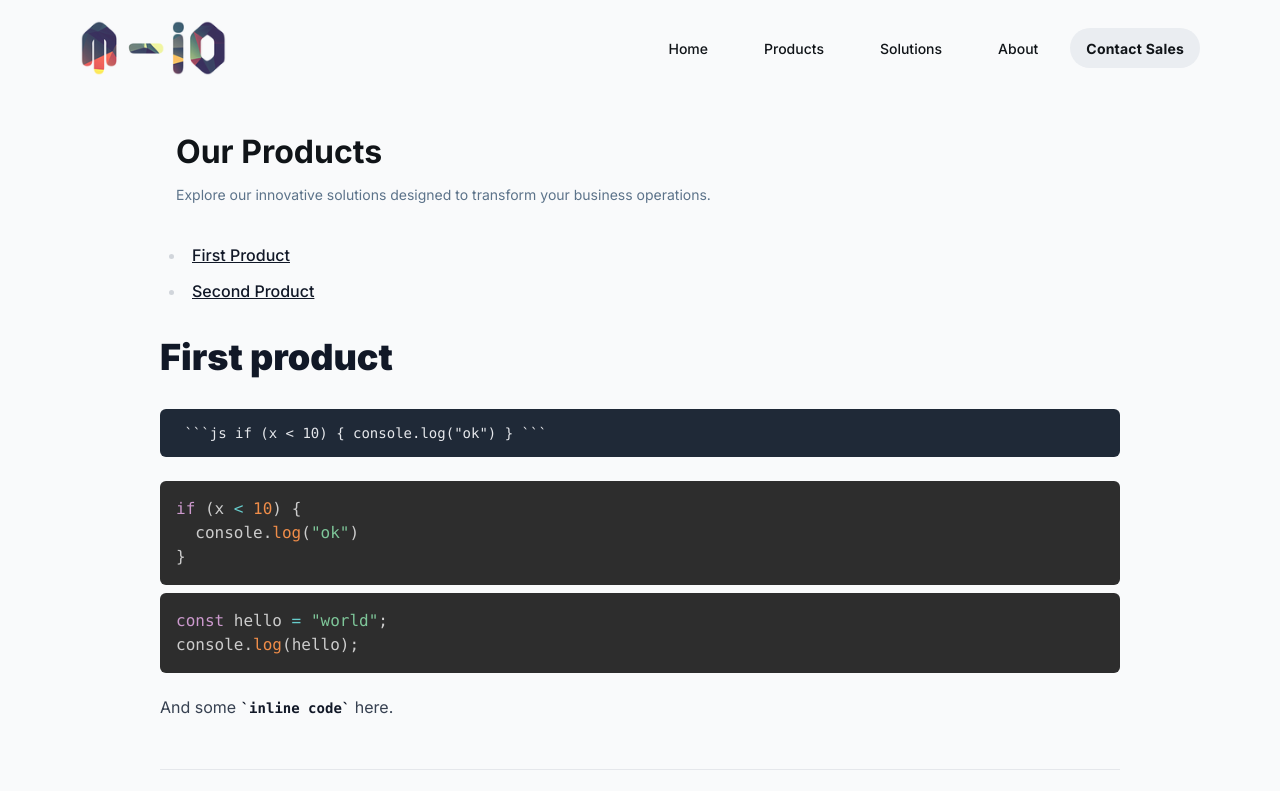
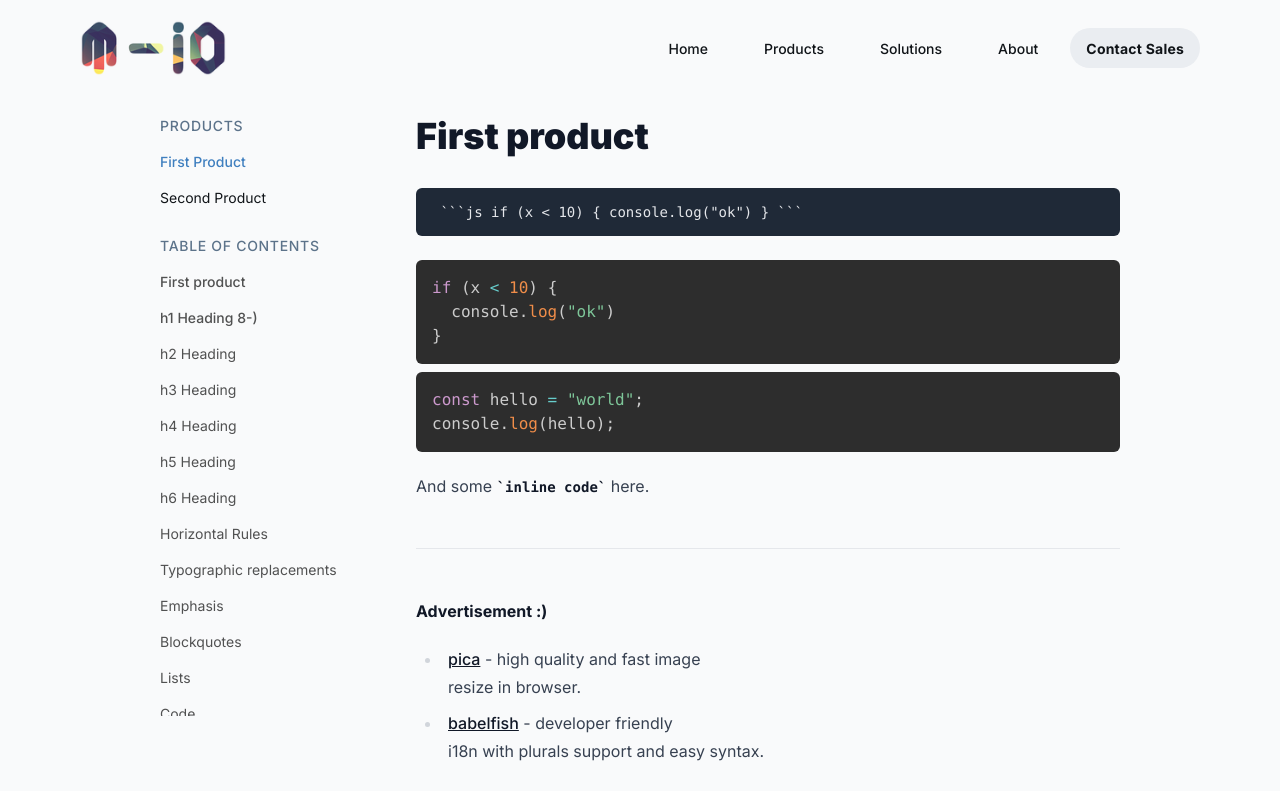
Before and after one commit to memoria-io/memoria-io.github.io, a Vue app: page /products in a window 1280 px wide. Shown: the top 791 px of the page. Built offline with nearby package versions, Linux system fonts and the light colour scheme.

Commit message:
floating toc

```diff
--- a/src/pages/Products.vue
+++ b/src/pages/Products.vue
@@ -1,27 +1,63 @@
 <template>
   <div class="px-40 flex flex-1 justify-center py-5">
     <div class="layout-content-container flex flex-col max-w-[960px] flex-1">
-      <div class="flex flex-wrap justify-between gap-3 p-4">
-        <div class="flex min-w-72 flex-col gap-3">
-          <p class="text-[#101418] tracking-light text-[32px] font-bold leading-tight">Our Products</p>
-          <p class="text-[#5c738a] text-sm font-normal leading-normal">
-            Explore our innovative solutions designed to transform your business operations.
-          </p>
-        </div>
+
+
+      <div class="relative flex gap-8">
+        <!-- Left Sidebar with TOC -->
+        <aside class="w-64 absolute">
+          <div class="fixed w-64">
+            <nav class="overflow-y-auto" style="max-height: calc(100vh - 200px);">
+              <!-- Product List -->
+              <div class="mb-6">
+                <h3 class="text-sm font-medium text-[#5c738a] uppercase tracking-wider mb-3">Products</h3>
+                <ul class="space-y-2">
+                  <li v-for="entry in products" :key="entry.filePath">
+                    <a
+                      href="#"
+                      @click.prevent="loadProduct(entry)"
+                      :class="[
+                        'block text-sm py-1 hover:text-[#3f7fbf] transition-colors',
+                        currentArticle?.filePath === entry.filePath
+                          ? 'text-[#3f7fbf] font-medium'
+                          : 'text-[#101418]'
+                      ]"
+                    >
+                      {{ entry.title }}
+                    </a>
+                  </li>
+                </ul>
               </div>
 
-      <div class="prose dark:prose-invert max-w-none">
-        <nav class="mb-8">
-          <ul>
-            <li v-for="entry in products" :key="entry.filePath">
-              <a href="#" @click.prevent="loadProduct(entry)">{{ entry.title }}</a>
+              <!-- Table of Contents -->
+              <div v-if="tableOfContents.length > 0">
+                <h3 class="text-sm font-medium text-[#5c738a] uppercase tracking-wider mb-3">Table of Contents</h3>
+                <ul class="space-y-2">
+                  <li v-for="item in tableOfContents" :key="item.id">
+                    <a
+                      :href="'#' + item.id"
+                      :class="[
+                        'block text-sm py-1 hover:text-[#3f7fbf] transition-colors',
+                        `pl-${(item.level - 1) * 4}`,
+                        item.level === 1 ? 'font-medium' : '',
+                        'text-[#000000ad]'
+                      ]"
+                    >
+                      {{ item.text }}
+                    </a>
                   </li>
                 </ul>
+              </div>
             </nav>
+          </div>
+        </aside>
 
+        <!-- Main Content -->
+        <div class="flex-1 ml-64">
           <div v-if="error" class="text-red-500">{{ error }}</div>
-        <div v-else>
+          <div v-else class="prose dark:prose-invert max-w-none">
             <div v-if="content" v-html="content" ref="contentDiv"/>
+          </div>
         </div>
       </div>
     </div>
@@ -34,6 +70,12 @@ import { parseMarkdown, highlightCode } from '../services/markdown'
 import { config as fetchAppConfig, type ProductMeta, AppConfig } from '../services/config'
 import { loadDocument } from '../services/resources'
 
+interface TocItem {
+  id: string;
+  text: string;
+  level: number;
+}
+
 // State
 const appConfig = ref<AppConfig | null>(null)
 const products = ref<ProductMeta[] | null>(null)
@@ -42,6 +84,7 @@ const content = ref('')
 const contentDiv = ref<HTMLElement | null>(null)
 const isLoading = ref(false)
 const error = ref<string | null>(null)
+const tableOfContents = ref<TocItem[]>([])
 
 // Methods
 const updateHighlighting = () => {
@@ -52,6 +95,26 @@ const updateHighlighting = () => {
   })
 }
 
+const generateTableOfContents = () => {
+  const toc: TocItem[] = []
+  if (contentDiv.value) {
+    const headers = contentDiv.value.querySelectorAll('h1, h2, h3, h4, h5, h6')
+    headers.forEach((header) => {
+      // Generate an ID if none exists
+      if (!header.id) {
+        header.id = header.textContent?.toLowerCase().replace(/\s+/g, '-') || ''
+      }
+
+      toc.push({
+        id: header.id,
+        text: header.textContent || '',
+        level: parseInt(header.tagName[1])
+      })
+    })
+  }
+  tableOfContents.value = toc
+}
+
 const loadProduct = async (productMeta: ProductMeta) => {
   isLoading.value = true
   error.value = null
@@ -60,6 +123,11 @@ const loadProduct = async (productMeta: ProductMeta) => {
     const markdown = await loadDocument(productMeta.filePath)
     content.value = await parseMarkdown(markdown)
     currentArticle.value = productMeta || null
+
+    // Generate TOC after content is loaded and rendered
+    nextTick(() => {
+      generateTableOfContents()
+    })
   } catch (e) {
     error.value = e instanceof Error ? e.message : 'Failed to load product'
     content.value = ''
@@ -89,4 +157,27 @@ onMounted(async () => {
 .prose {
   max-width: none;
 }
+
+/* Smooth scroll behavior for anchor links */
+html {
+  scroll-behavior: smooth;
+}
+
+/* Custom scrollbar for TOC */
+nav::-webkit-scrollbar {
+  width: 4px;
+}
+
+nav::-webkit-scrollbar-track {
+  background: transparent;
+}
+
+nav::-webkit-scrollbar-thumb {
+  background: #eaedf1;
+  border-radius: 2px;
+}
+
+nav::-webkit-scrollbar-thumb:hover {
+  background: #d1d5db;
+}
 </style>
```
Also changed, not shown: public/products/second-product.md (+4 -4 lines). Lines whose indentation alone changed are shown as unchanged.
